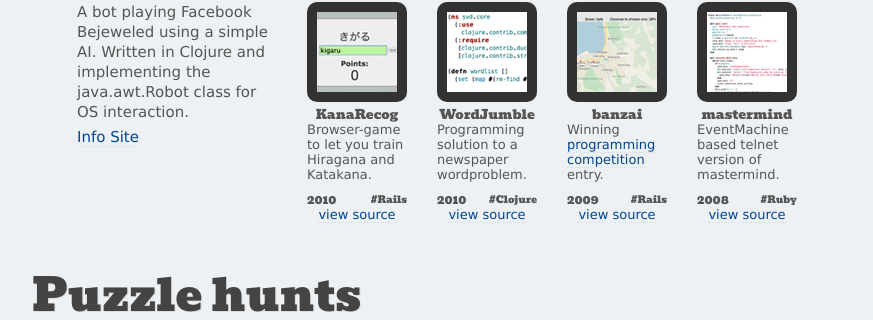
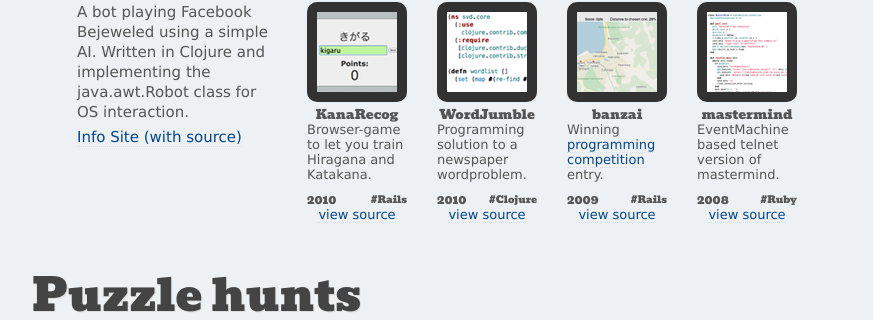
Before and after one commit to folsen/folsen.github.io, a Jekyll site: the page built from index.html, in a window 1280 px wide. Shown: the part 1071-1391 px from the top of the page, without its empty margins (203-1076 px from the left). Built offline with Jekyll 4.4.1, drawn with Linux system fonts in a browser that asks for light colours; Markdown is read by kramdown in place of the engine named in the settings; comment, search, counter and statistics services are not loaded.

Commit message:
Adding comment about source for bebot

```diff
--- a/index.html
+++ b/index.html
@@ -139,7 +139,7 @@ description: "A summary of my coding."
     <div class="" style="padding-left:0px;padding-top:5px;">
       <div style="margin-bottom:5px;"><div class="title">bebot</div><div class="year">2010</div><br style="clear:both;"></div>
       A bot playing Facebook Bejeweled using a simple AI. Written in Clojure and implementing the java.awt.Robot class for OS interaction.
-      <span class="link"><a href="http://ique.github.com/bebot/">Info Site</a></span>
+      <span class="link"><a href="http://ique.github.com/bebot/">Info Site (with source)</a></span>
     </div>
   </div>
 
```
